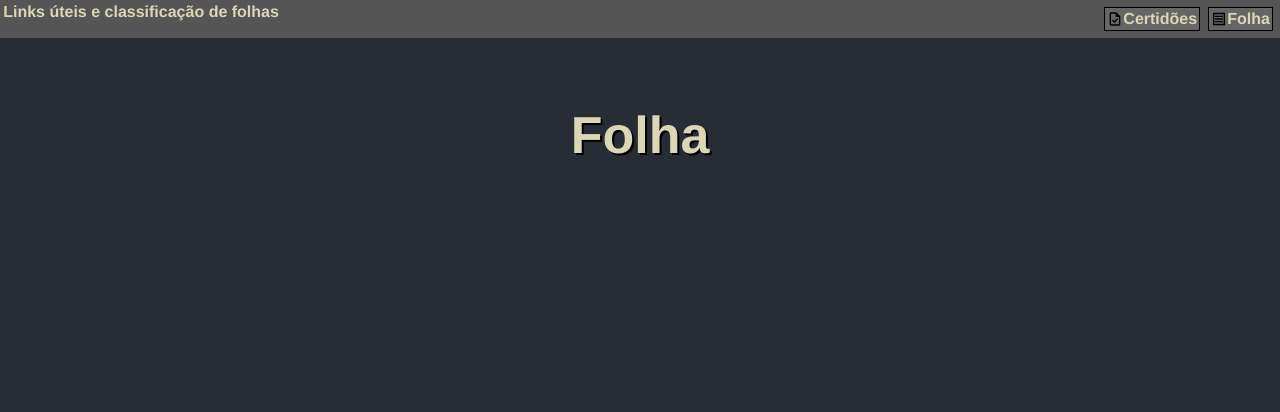
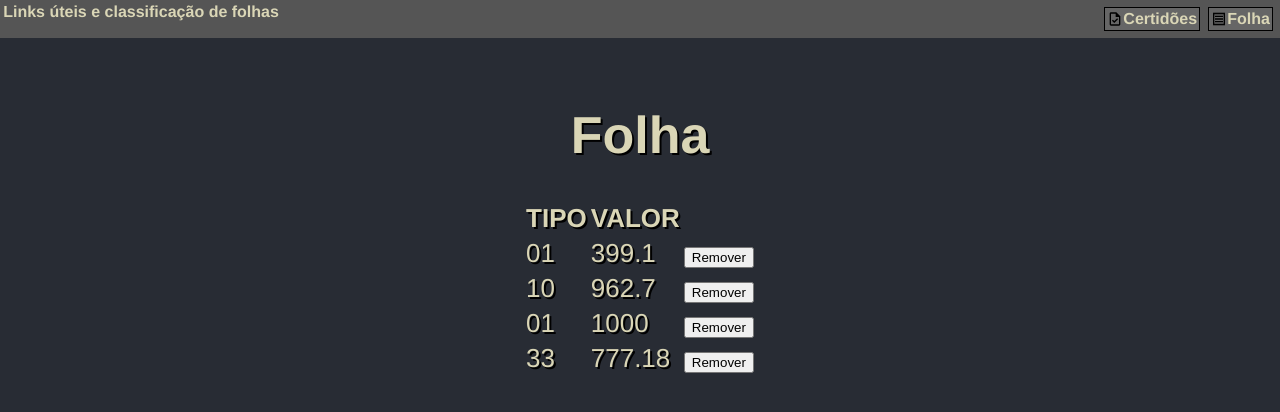
Before and after one commit to Glicio/rctcnds, a React (Create React App) app: page /folha in a window 1280 px wide. Shown: the top 412 px of the page. Built offline with nearby package versions, Linux system fonts and the light colour scheme.

Commit message:
messing with tables

```diff
--- a/src/components/Folha.jsx
+++ b/src/components/Folha.jsx
@@ -1,5 +1,48 @@
-import React from 'react'
+import React, { useState } from 'react'
+
+
+
+let data = [
+    {tipo: "01", valor: 399.10},
+    {tipo: "10", valor: 962.70},
+    {tipo: "01", valor: 1000.00},
+    {tipo: "33", valor: 777.18},
+]
+
+
 
 export default function Folha(props){
-    return (<><h1>Folha</h1></>)
+    const [tableData, setTableData] = useState(data)
+
+    function remover(index){
+        let result = []
+        for(let i = 0; i < tableData.length; i++){
+            if(index !== i){
+                result.push(tableData[i])
+            }
+        }
+        setTableData(result)
+    }
+
+    return (
+    <>
+        <h1>Folha</h1>
+        <table>
+            <thead>
+                <tr>
+                    <th>TIPO</th>
+                    <th>VALOR</th>
+                </tr>
+            </thead>
+            <tbody>
+                {tableData.map((item, index) => { return (
+                    <tr key={index}>
+                        <td>{item.tipo}</td>
+                        <td>{item.valor}</td>
+                        <td><button onClick={() => remover(index)}>Remover</button></td>
+                    </tr>
+                )})}
+            </tbody>
+        </table>
+    </>)
 }
```
